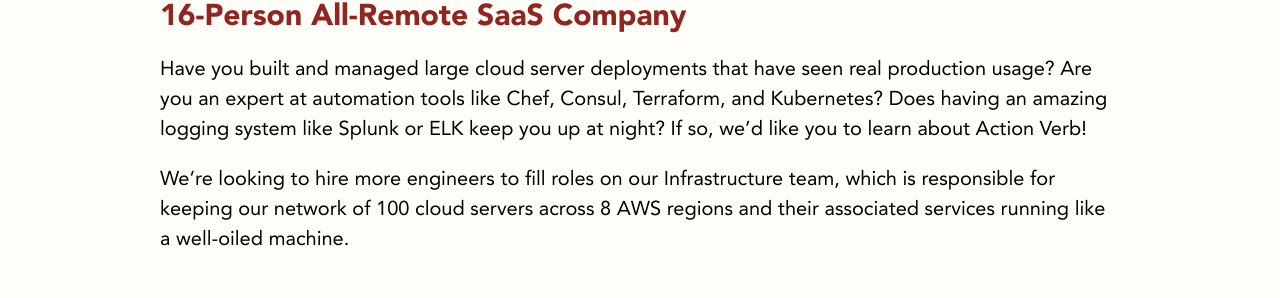
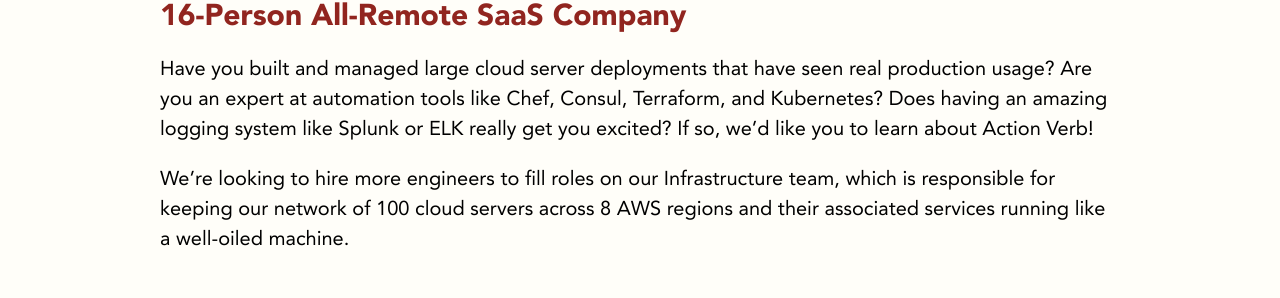
Before and after one commit to edelstone/actionverb.com, a Jekyll site: the page built from job-ads/infrastructure.md, in a window 1280 px wide and 900 px high, scrolled down 350 px. Shown: the part 204-502 px from the top of the window. Built offline with Jekyll 4.4.1, drawn with Linux system fonts in a browser that asks for light colours; some web fonts are replaced.

Commit message:
Infrastructure copy

```diff
--- a/job-ads/infrastructure.md
+++ b/job-ads/infrastructure.md
@@ -9,7 +9,7 @@ hero-class: hero-6
 Have you built and managed large cloud server deployments that have
 seen real production usage?  Are you an expert at automation tools like
 Chef, Consul, Terraform, and Kubernetes?  Does having an amazing logging
-system like Splunk or ELK keep you up at night?  If so, we’d like you to
+system like Splunk or ELK really get you excited?  If so, we’d like you to
 learn about Action Verb!
 
 We're looking to hire more engineers to fill roles on our Infrastructure
```
